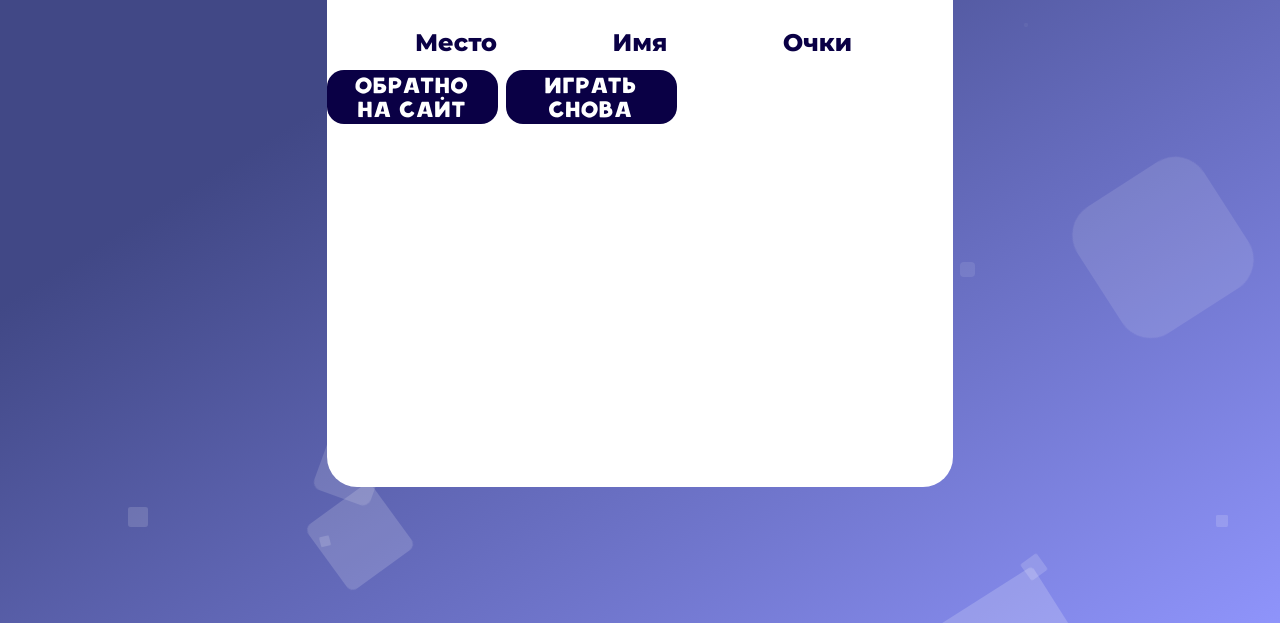
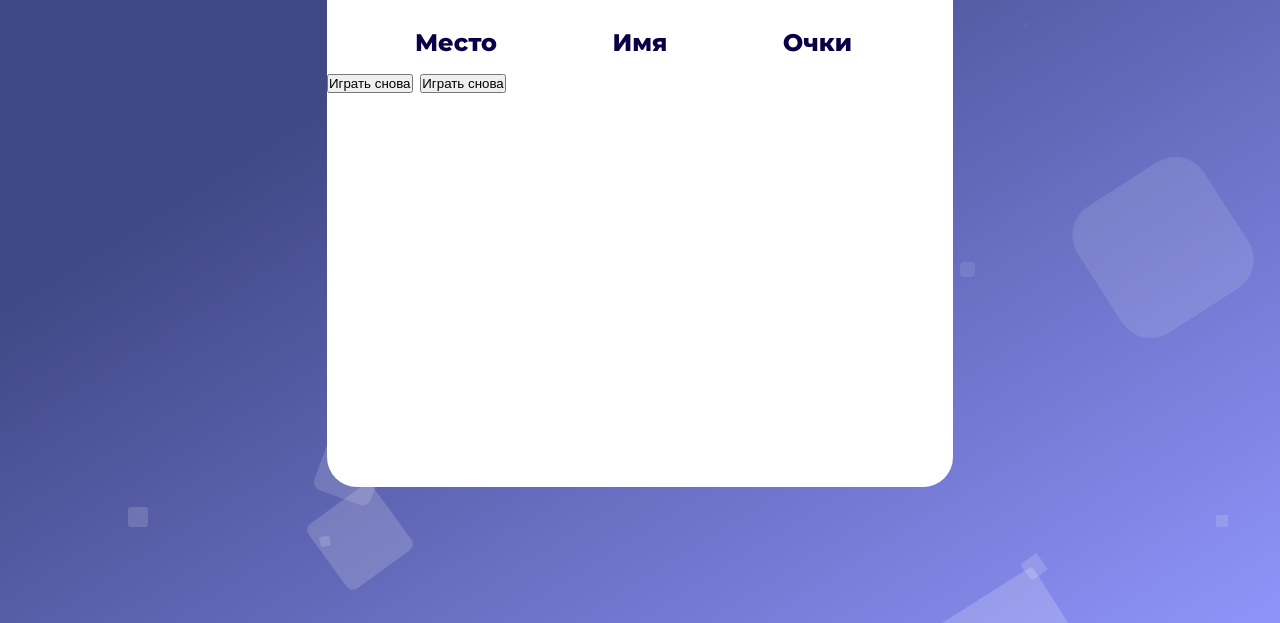
Before and after one commit to taina91/taina91.github.io, a plain HTML site: page finish.html in a window 1280 px wide. Shown: the part 173-796 px from the top of the page. Drawn offline with Linux system fonts and the light colour scheme.

Commit message:
Update finish.html

```diff
--- a/finish.html
+++ b/finish.html
@@ -25,9 +25,9 @@
                         <p class="score">Очки</p>
                     </div>
                 </template>
-                <button class="but button">Обратно на сайт</button>
-                <button class="but again">Играть снова</button>
             </div>
+            <button class="button toSite">Играть снова</button>
+             <button class="button again">Играть снова</button>
         </div>
     </div>
 
```
